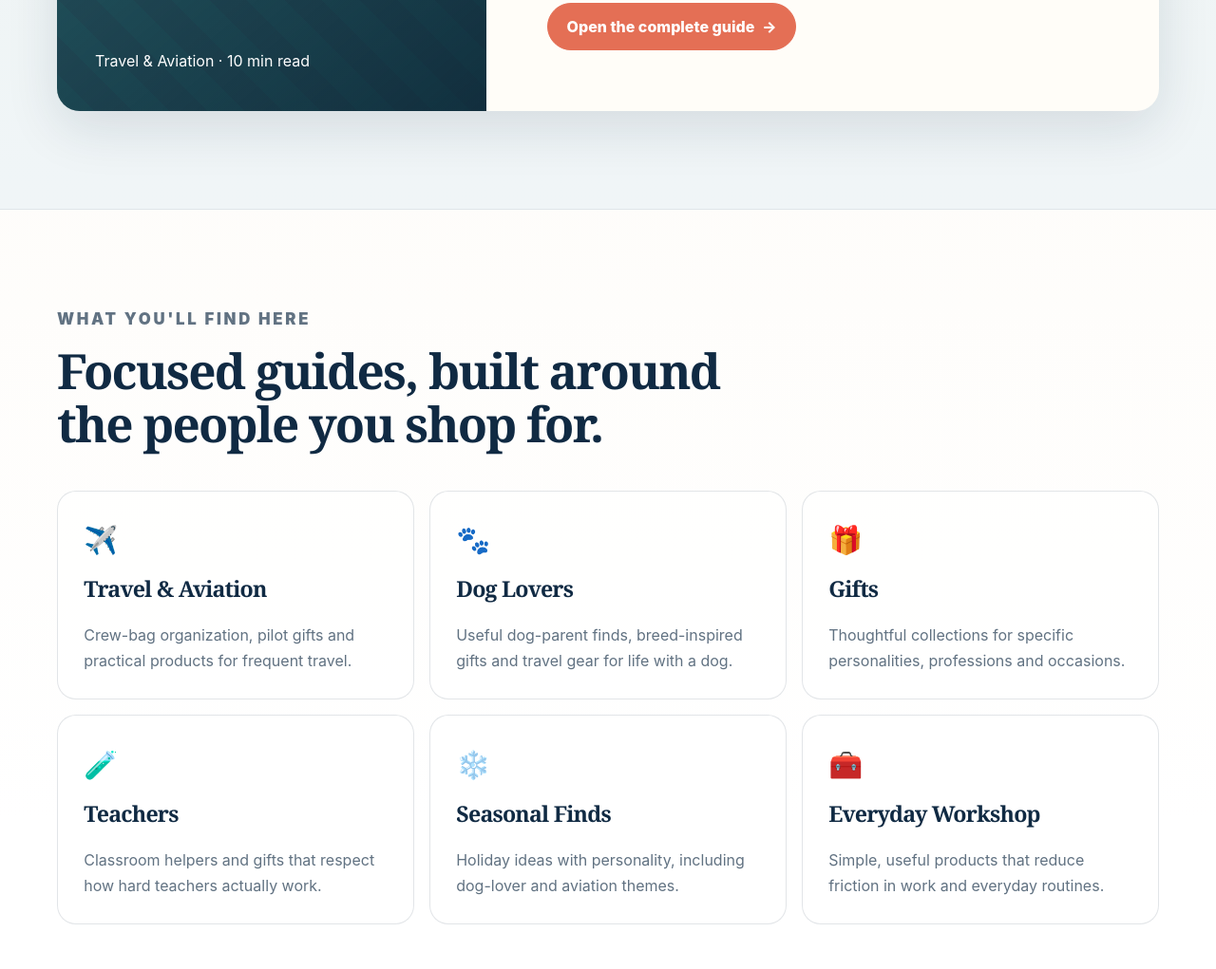
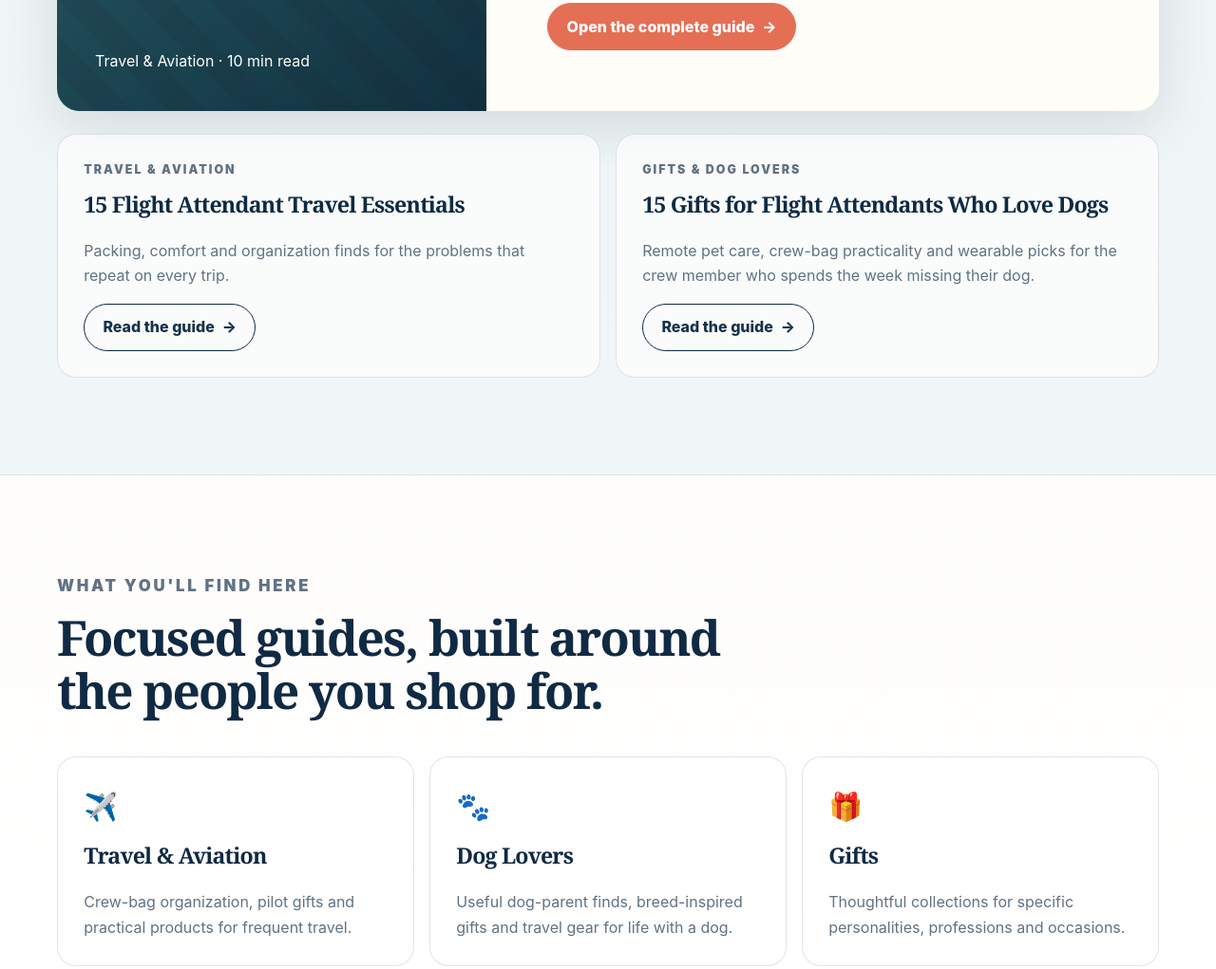
Before and after one commit to flyboy85749/bills-workshop-finds, a website built with Vite: page index.html in a window 1280 px wide. Shown: the part 1588-2609 px from the top of the page at 95% size. Built offline with nearby package versions, Linux system fonts and the light colour scheme.

Commit message:
Link the dog gifts guide into the site
Home page guides row, footer links on every page, sitemap entry, and a
cross-link from the travel guide's dog aside — which already posed the
question this page answers.

```diff
--- a/index.html
+++ b/index.html
@@ -125,6 +125,30 @@
               >
             </div>
           </article>
+          <div class="guide-card-grid">
+            <article class="guide-card">
+              <p class="eyebrow">Travel &amp; aviation</p>
+              <h3>15 Flight Attendant Travel Essentials</h3>
+              <p>
+                Packing, comfort and organization finds for the problems that
+                repeat on every trip.
+              </p>
+              <a class="button button-secondary" href="/flight-attendant-travel-essentials"
+                >Read the guide <span aria-hidden="true">→</span></a
+              >
+            </article>
+            <article class="guide-card">
+              <p class="eyebrow">Gifts &amp; dog lovers</p>
+              <h3>15 Gifts for Flight Attendants Who Love Dogs</h3>
+              <p>
+                Remote pet care, crew-bag practicality and wearable picks for the
+                crew member who spends the week missing their dog.
+              </p>
+              <a class="button button-secondary" href="/flight-attendant-dog-gifts"
+                >Read the guide <span aria-hidden="true">→</span></a
+              >
+            </article>
+          </div>
         </div>
       </section>
 
@@ -272,6 +296,7 @@
           <div>
             <h3>Explore</h3>
             <a href="/flight-attendant-travel-essentials">Travel guide</a
+            ><a href="/flight-attendant-dog-gifts">Dog gift guide</a
             ><a href="/#categories">Categories</a
             ><a href="/about">About</a>
           </div>
--- a/public/sitemap.xml
+++ b/public/sitemap.xml
@@ -2,6 +2,7 @@
 <urlset xmlns="http://www.sitemaps.org/schemas/sitemap/0.9">
   <url><loc>https://finds.billsworkshopcompany.com/</loc></url>
   <url><loc>https://finds.billsworkshopcompany.com/flight-attendant-travel-essentials</loc></url>
+  <url><loc>https://finds.billsworkshopcompany.com/flight-attendant-dog-gifts</loc></url>
   <url><loc>https://finds.billsworkshopcompany.com/about</loc></url>
   <url><loc>https://finds.billsworkshopcompany.com/affiliate-disclosure</loc></url>
   <url><loc>https://finds.billsworkshopcompany.com/privacy</loc></url>
--- a/styles.css
+++ b/styles.css
@@ -243,6 +243,18 @@ p { margin-top: 0; }
 .chip-row { display: flex; flex-wrap: wrap; gap: .5rem; margin: 1.2rem 0 1.8rem; }
 .chip { padding: .32rem .62rem; border-radius: 999px; color: var(--teal); background: var(--sky); font-weight: 800; font-size: .76rem; }
 
+.guide-card-grid { display: grid; grid-template-columns: repeat(2, 1fr); gap: 1rem; margin-top: 1.5rem; }
+.guide-card {
+  display: flex;
+  flex-direction: column;
+  padding: 1.7rem;
+  border: 1px solid rgba(16, 42, 67, .12);
+  border-radius: 20px;
+  background: rgba(255,255,255,.66);
+}
+.guide-card p { color: var(--muted); }
+.guide-card .button { margin-top: auto; align-self: flex-start; }
+
 .category-grid, .values-grid {
   display: grid;
   grid-template-columns: repeat(3, 1fr);
@@ -384,7 +396,7 @@ p { margin-top: 0; }
   .hero-actions .button { width: 100%; }
   .travel-board { min-height: 390px; }
   .board-card { padding: .8rem; }
-  .category-grid, .values-grid, .product-grid, .footer-grid { grid-template-columns: 1fr; }
+  .category-grid, .values-grid, .product-grid, .guide-card-grid, .footer-grid { grid-template-columns: 1fr; }
   .featured-visual { min-height: 310px; }
   .footer-grid { gap: 1.2rem; }
 }
```
Also changed, not shown: about.html (+1 -0 lines), affiliate-disclosure.html (+1 -0 lines), flight-attendant-travel-essentials.html (+6 -0 lines), privacy.html (+1 -0 lines), README.md.
